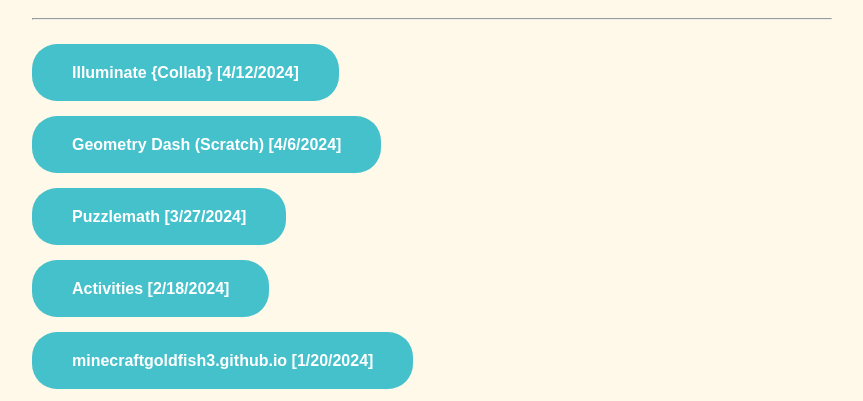
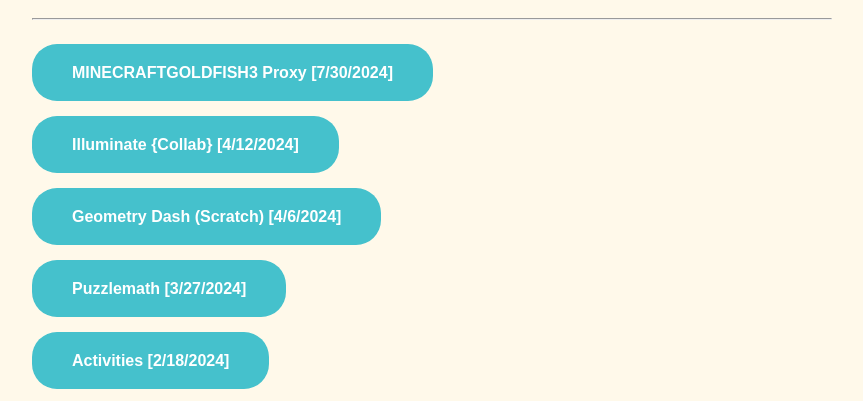
Before and after one commit to MINECRAFTGOLDFISH3/Projects, a plain HTML site: page index.html in a window 1280 px wide. Shown: the part 246-647 px from the top of the page, without its empty margins (208-1071 px from the left). Drawn offline with Linux system fonts and the light colour scheme; a script that the page names is missing.

Commit message:
Update index.html

```diff
--- a/index.html
+++ b/index.html
@@ -15,6 +15,7 @@
         </div>
         <div id="button">
             <h1>2024</h1> <hr /> <br /> <br />
+            <a href="https://github.com/MINECRAFTGOLDFISH3/minecraftgoldfish3-proxy" target="_blank">MINECRAFTGOLDFISH3 Proxy [7/30/2024]</a> <br /> <br /> <br /> <br />
             <a href="https://teacherease.net" target="_blank">Illuminate {Collab} [4/12/2024]</a> <br /> <br /> <br /> <br />
             <a href="project.html?url=https://assets.illuminating.us/geometry-dash/Geometry%20Dash.html">Geometry Dash (Scratch) [4/6/2024]</a> <br /> <br /> <br /> <br />
             <a href="project.html?url=https://minecraftgoldfish3.github.io/Puzzlemath/index.html">Puzzlemath [3/27/2024]</a> <br /> <br /> <br /> <br />
```
